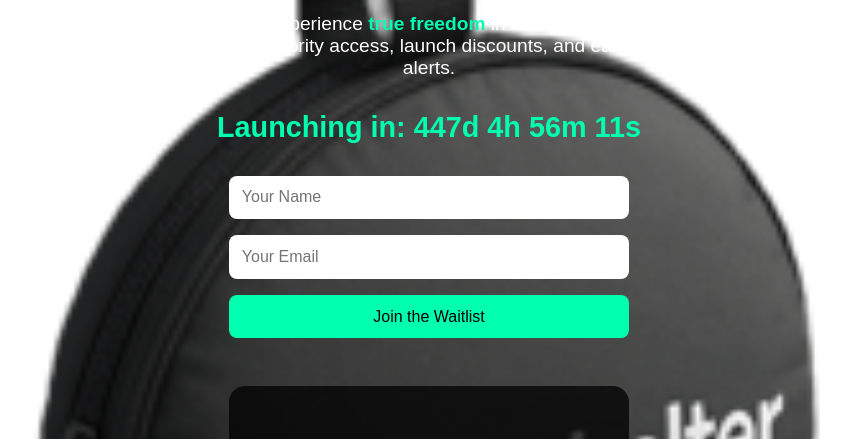
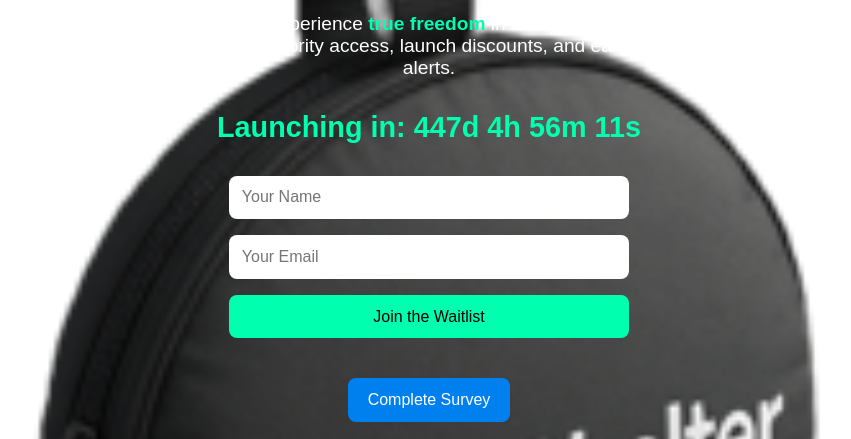
Before and after one commit to pablo1010/NanoShelter, a plain HTML site: page Index.html in a window 1280 px wide. Shown: the part 229-668 px from the top of the page, without its empty margins (211-1062 px from the left). Drawn offline with Linux system fonts and the light colour scheme.

Commit message:
Update Index.html

```diff
--- a/Index.html
+++ b/Index.html
@@ -140,8 +140,15 @@
     <input type="text" name="name" placeholder="Your Name" required />
     <input type="email" name="email" placeholder="Your Email" required />
     <button type="submit">Join the Waitlist</button>
+  </div>
+    <div style="margin-top: 1.5rem;">
+  <a href="https://form.jotform.com/251733407132045" target="_blank" rel="noopener noreferrer">
+    <button style="padding: 0.8rem 1.2rem; background-color: #007FEF; color: white; border: none; border-radius: 0.5rem; font-size: 1rem; cursor: pointer;">
+      Complete Survey
+    </button>
+  </a>
+</div>
 
-</div>
   <div class="benefits">
     <h2>Why Choose <strong>NanoShelter™</strong>?</h2>
     <p><strong>Shelter. Anywhere. Instantly.</strong> NanoShelter™ is the world’s first pocket-sized, waterproof pop-up tent — engineered for ultimate convenience, speed, and protection. Whether you're caught in sudden rain, camping light, or adventuring solo, NanoShelter makes sure you're never unprepared.</p>
```
